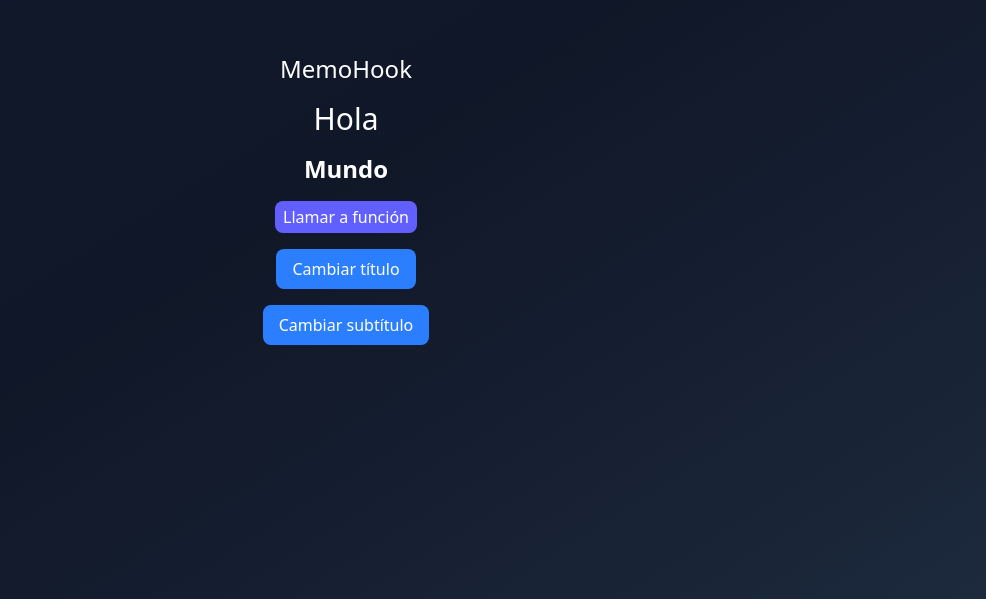
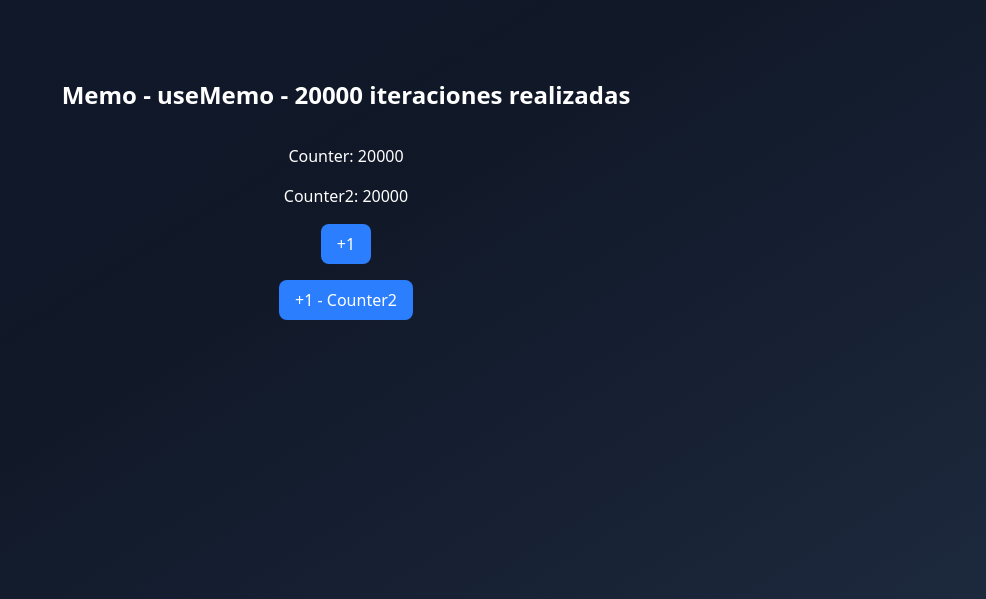
Before and after one commit to jluis0007/Proyecto4CursoFernandoHerrera, a React (Vite) app: page / in a window 1280 px wide. Shown: the part 201-800 px from the top of the page, without its empty margins (294-1280 px from the left). Built offline with nearby package versions, Linux system fonts and the light colour scheme.

Commit message:
152. useMemo - Memorización de valores

```diff
--- a/src/06-memos/MemoHook.tsx
+++ b/src/06-memos/MemoHook.tsx
@@ -1,21 +1,31 @@
-import { useState } from "react";
+import { useCallback, useState } from "react";
 import { MyTitle } from "./ui/MyTitle";
 import { MySubTitle } from "./ui/MySubTitle";
 export const MemoHook = () => {
   const [title, setTitle] = useState("Hola");
-  const [subtitle, setSubtitle] = useState("Mundo");
+  const [subtitle, setSubTitle] = useState("Mundo");
+
+  const handleMyAPICall = useCallback(() => {
+    console.log("Llamar a mi API");
+  }, []);
 
   return (
     <div className="bg-gradient flex flex-col gap-4">
       <h1 className="text-2xl font-thin text-white">MemoHook</h1>
 
       <MyTitle title={title} />
-      <MySubTitle subtitle={subtitle} />
+      <MySubTitle subtitle={subtitle} callMyAPI={handleMyAPICall} />
 
-      <button className="bg-blue-500 text-white px-4 py-2 rounded-md cursor-pointer">
+      <button
+        className="bg-blue-500 text-white px-4 py-2 rounded-md cursor-pointer"
+        onClick={() => setTitle("Hello " + new Date().getTime())}
+      >
         Cambiar título
       </button>
-      <button className="bg-blue-500 text-white px-4 py-2 rounded-md cursor-pointer">
+      <button
+        className="bg-blue-500 text-white px-4 py-2 rounded-md cursor-pointer"
+        onClick={() => setSubTitle("World " + new Date().getTime())}
+      >
         Cambiar subtítulo
       </button>
     </div>
--- /dev/null
+++ b/src/06-memos/ui/MemoCounter.tsx
@@ -0,0 +1,44 @@
+import { useCounter } from "@/hooks/useCounter";
+import { useMemo } from "react";
+
+const heavyStuff = (iterationNumber: number) => {
+  console.time("Heavy_stuff_started");
+
+  for (let index = 0; index < iterationNumber; index++) {
+    console.log("ahí vamos...");
+  }
+
+  console.timeEnd("Heavy_stuff_started");
+
+  return `${iterationNumber} iteraciones realizadas`;
+};
+
+export const MemoCounter = () => {
+  const { counter, increment } = useCounter(20_000);
+  const { counter: counter2, increment: increment2 } = useCounter(20_000);
+
+  const myHeavyValue = useMemo(() => heavyStuff(counter), [counter]);
+
+  return (
+    <div className="bg-gradient flex flex-col gap-4">
+      <h1 className="text-2xl font-bold">Memo - useMemo - {myHeavyValue}</h1>
+      <hr />
+
+      <h4>Counter: {counter}</h4>
+      <h4>Counter2: {counter2}</h4>
+
+      <button
+        className="bg-blue-500 text-white px-4 rounded-md py-2 cursor-pointer"
+        onClick={increment}
+      >
+        +1
+      </button>
+      <button
+        className="bg-blue-500 text-white px-4 rounded-md py-2 cursor-pointer"
+        onClick={increment2}
+      >
+        +1 - Counter2
+      </button>
+    </div>
+  );
+};
--- a/src/06-memos/ui/MySubTitle.tsx
+++ b/src/06-memos/ui/MySubTitle.tsx
@@ -1,12 +1,16 @@
 interface Props {
   subtitle: string;
+  callMyAPI: () => void;
 }
-export const MySubTitle = ({ subtitle }: Props) => {
+export const MySubTitle = ({ subtitle, callMyAPI }: Props) => {
   console.log("mySubTitle re-render");
   return (
     <>
       <h6 className="text-2xl font-bold">{subtitle}</h6>
-      <button className="bg-indigo-500 text-white px-2 py-1 rounded-md cursor-pointer">
+      <button
+        className="bg-indigo-500 text-white px-2 py-1 rounded-md cursor-pointer"
+        onClick={callMyAPI}
+      >
         Llamar a función
       </button>
     </>
--- a/src/main.tsx
+++ b/src/main.tsx
@@ -9,9 +9,10 @@
 /* import { FocusScreen } from "./04-useRef/FocusScreen"; */
 /* import { TasksApp } from "./05-useReducer/TaskApp"; */
 /* import { ScrambleWords } from "./05-useReducer/ScrambleWords"; */
-import { MemoHook } from "./06-memos/MemoHook";
+/* import { MemoHook } from "./06-memos/MemoHook"; */
 
 import "./index.css";
+import { MemoCounter } from "./06-memos/ui/MemoCounter";
 
 createRoot(document.getElementById("root")!).render(
   <StrictMode>
@@ -22,6 +23,7 @@
     {/* <FocusScreen/> */}
     {/* <TasksApp/> */}
     {/* <ScrambleWords /> */}
-    <MemoHook />
+    {/* <MemoHook /> */}
+    <MemoCounter />
   </StrictMode>
 );
```
